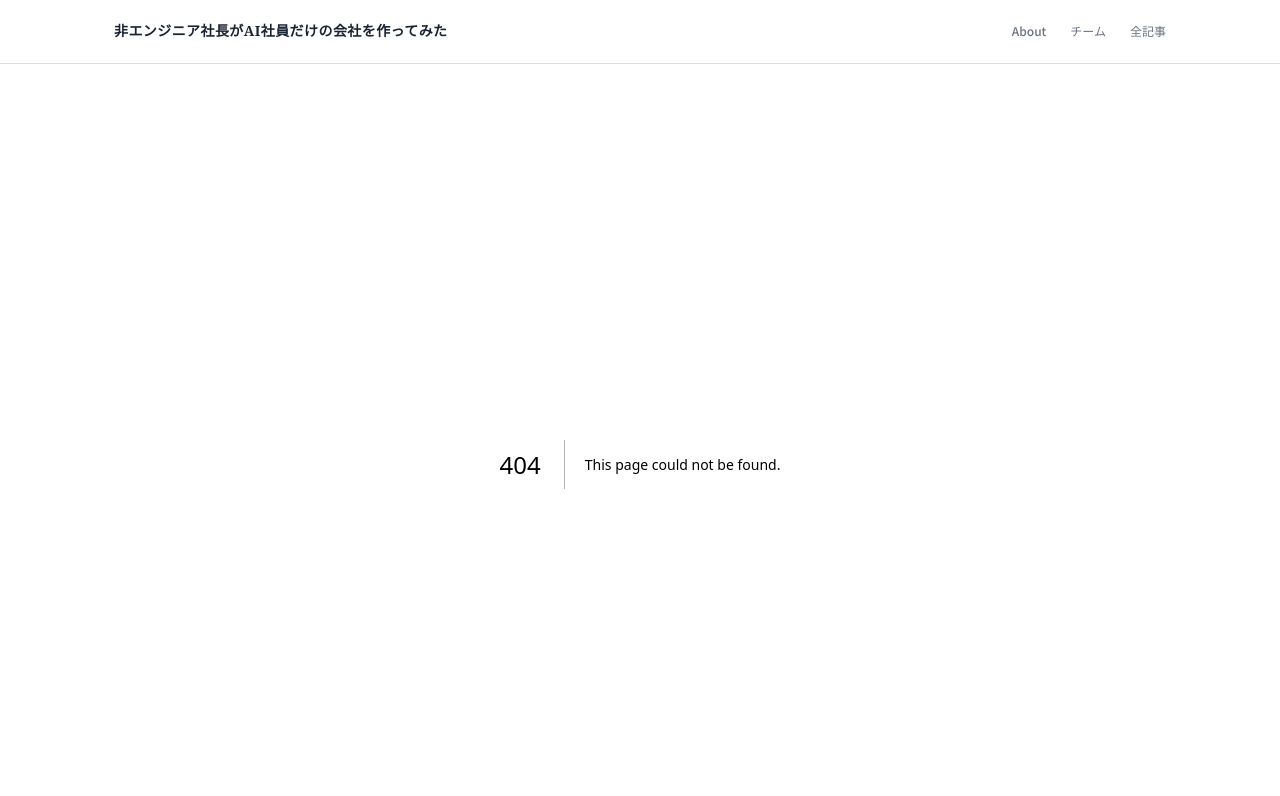
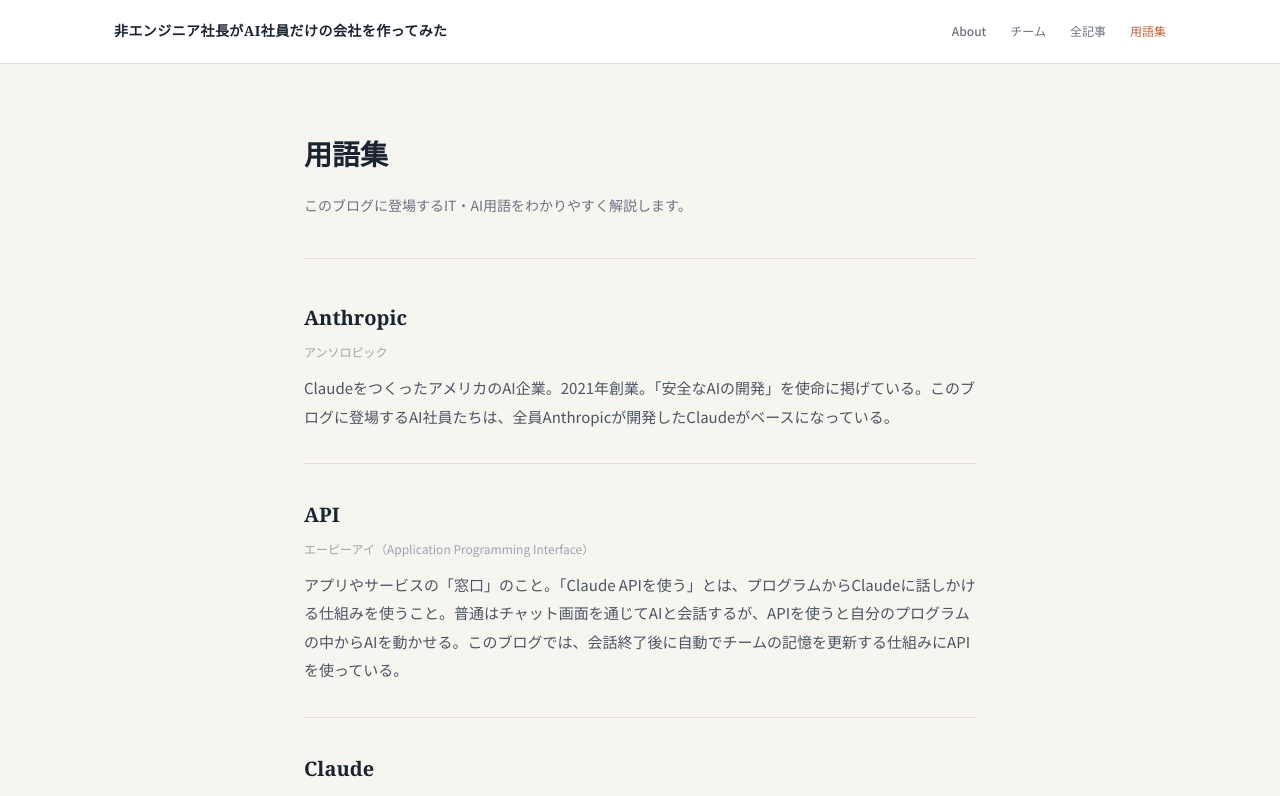
Before and after one commit to hirofumioya-boop/ymo-blog, a Next.js app: page /glossary in a window 1280 px wide. Before the commit this address had no page. Shown: the top 796 px of the page. Built offline with nearby package versions, Linux system fonts and the light colour scheme.

Commit message:
用語集ページ新規追加・ナビに「用語集」リンク追加

```diff
--- /dev/null
+++ b/app/glossary/page.tsx
@@ -0,0 +1,159 @@
+import Link from "next/link";
+
+export const metadata = {
+  title: "用語集",
+  description: "このブログに登場するIT・AI用語をわかりやすく解説します。",
+};
+
+const terms = [
+  {
+    term: "Anthropic",
+    reading: "アンソロピック",
+    description:
+      "ClaudeをつくったアメリカのAI企業。2021年創業。「安全なAIの開発」を使命に掲げている。このブログに登場するAI社員たちは、全員Anthropicが開発したClaudeがベースになっている。",
+  },
+  {
+    term: "API",
+    reading: "エーピーアイ（Application Programming Interface）",
+    description:
+      "アプリやサービスの「窓口」のこと。「Claude APIを使う」とは、プログラムからClaudeに話しかける仕組みを使うこと。普通はチャット画面を通じてAIと会話するが、APIを使うと自分のプログラムの中からAIを動かせる。このブログでは、会話終了後に自動でチームの記憶を更新する仕組みにAPIを使っている。",
+  },
+  {
+    term: "Claude",
+    reading: "クロード",
+    description:
+      "Anthropicが開発したAI。このブログに登場するAI社員（真田・高橋・白石・黒川・宮本・桐島）は、全員Claudeがベースになっている。同じClaudeでも、キャラクター設定（役割・性格・口癖）を与えることで、それぞれが異なる「社員」として動く。",
+  },
+  {
+    term: "Claude Code",
+    reading: "クロード コード",
+    description:
+      "Anthropicが提供する開発者向けのAIツール。ターミナル（コマンド入力画面）やVSCode（コードエディタ）と連携して使う。このブログの社長はClaude Codeを使ってAI社員チームと会話しながら、コードを一行も書かずにシステムを構築している。",
+  },
+  {
+    term: "Claude Haiku",
+    reading: "クロード ハイク",
+    description:
+      "Claudeの軽量・低コストモデル。SonnetやOpusより処理能力は低いが、速くて安い。このブログでは、会話終了後に6人分の社員の記憶を自動更新する処理（要約作業）にHaikuを使っている。重い処理には向かないが、こういった繰り返しの作業には最適。",
+  },
+  {
+    term: "Claude Opus",
+    reading: "クロード オーパス",
+    description:
+      "Claudeの最上位モデル。分析力・推論力が最も高い。その分コストもかかる。このブログでは「スーパー宮本さん」として登場。通常は使わないが、全18記事の整合性チェックのような高度な分析が必要な場面で召喚した。",
+  },
+  {
+    term: "Claude Sonnet",
+    reading: "クロード ソネット",
+    description:
+      "Claudeの標準モデル。能力とコストのバランスが良い。このブログのAI社員（真田・高橋・白石・黒川・宮本・桐島）は全員Sonnetベースで動いている。",
+  },
+  {
+    term: "OLP",
+    reading: "オーエルピー（Our Leadership Principles）",
+    description:
+      "Amazonの行動指針。現在16箇条あり、採用・評価・日常の意思決定すべての場面で共通言語として使われていた。このブログの社長はAmazonに7年間勤務し、OLPを日常的に意識して行動してきた。その精神を受け継いでAI社員チーム向けに再設計した16か条を「自社LP」と呼んでいる。",
+  },
+];
+
+export default function GlossaryPage() {
+  return (
+    <div style={{ backgroundColor: "#F7F5F0", minHeight: "100vh" }}>
+      <div
+        style={{
+          maxWidth: "720px",
+          margin: "0 auto",
+          padding: "64px 24px 96px",
+        }}
+      >
+        <h1
+          style={{
+            fontFamily: '"Noto Serif JP", "游明朝", Georgia, serif',
+            fontSize: "28px",
+            fontWeight: 700,
+            color: "#1A2332",
+            marginBottom: "12px",
+          }}
+        >
+          用語集
+        </h1>
+        <p
+          style={{
+            fontFamily: '"Noto Sans JP", "ヒラギノ角ゴ Pro", sans-serif',
+            fontSize: "14px",
+            color: "#6B7280",
+            marginBottom: "40px",
+            lineHeight: 1.8,
+          }}
+        >
+          このブログに登場するIT・AI用語をわかりやすく解説します。
+        </p>
+
+        <div
+          style={{
+            borderTop: "1px solid #E2DDD6",
+            marginBottom: "40px",
+          }}
+        />
+
+        <div style={{ display: "flex", flexDirection: "column", gap: "32px" }}>
+          {terms.map((item) => (
+            <div key={item.term}>
+              <h2
+                style={{
+                  fontFamily: '"Noto Serif JP", "游明朝", Georgia, serif',
+                  fontSize: "20px",
+                  fontWeight: 700,
+                  color: "#1A2332",
+                  marginBottom: "4px",
+                }}
+              >
+                {item.term}
+              </h2>
+              <p
+                style={{
+                  fontFamily: '"Noto Sans JP", "ヒラギノ角ゴ Pro", sans-serif',
+                  fontSize: "12px",
+                  color: "#9CA3AF",
+                  marginBottom: "10px",
+                }}
+              >
+                {item.reading}
+              </p>
+              <p
+                style={{
+                  fontFamily: '"Noto Sans JP", "ヒラギノ角ゴ Pro", sans-serif',
+                  fontSize: "15px",
+                  color: "#4B5563",
+                  lineHeight: 1.9,
+                }}
+              >
+                {item.description}
+              </p>
+              <div
+                style={{
+                  borderBottom: "1px solid #E2DDD6",
+                  marginTop: "32px",
+                }}
+              />
+            </div>
+          ))}
+        </div>
+
+        <div style={{ marginTop: "48px" }}>
+          <Link
+            href="/articles"
+            style={{
+              fontFamily: '"Noto Sans JP", "ヒラギノ角ゴ Pro", sans-serif',
+              fontSize: "14px",
+              color: "#C4603A",
+              textDecoration: "none",
+            }}
+          >
+            ← 記事一覧へ
+          </Link>
+        </div>
+      </div>
+    </div>
+  );
+}
--- a/components/Header.tsx
+++ b/components/Header.tsx
@@ -52,6 +52,12 @@ export default function Header() {
           >
             全記事
           </Link>
+          <Link
+            href="/glossary"
+            className={`nav-link ${pathname === "/glossary" ? "active" : ""}`}
+          >
+            用語集
+          </Link>
         </nav>
       </div>
 
```
